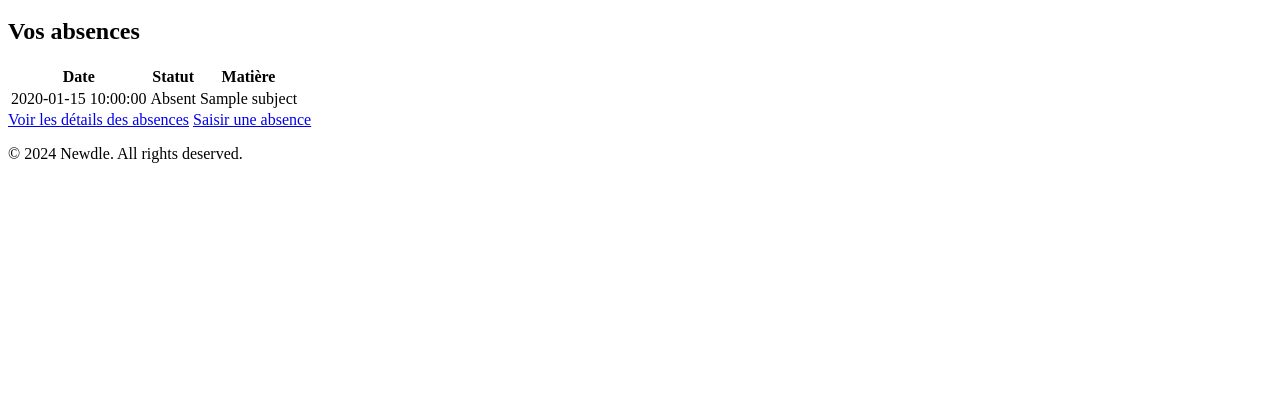
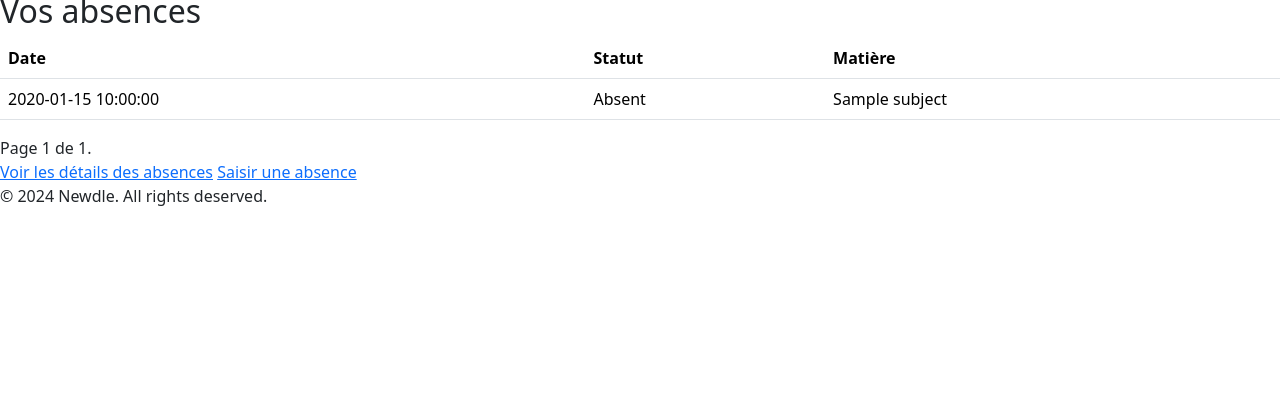
Before and after one commit to eco-trackers/newdle, a Django app: page /absence/ in a window 1280 px wide. Shown: the part 332-752 px from the top of the page. Run offline with Django 5.2, Linux system fonts and the light colour scheme; a user stored in the database is signed in; tables that the repository leaves empty hold one stand-in row (values such as "Sample post").

Commit message:
Correction de la presentation des absence

```diff
--- a/absence/forms.py
+++ b/absence/forms.py
@@ -7,7 +7,7 @@
         model = Absence
         fields = ['status']
         widgets = {
-            'status': forms.Select(choices=Absence.STATUS_CHOICES),
+            'status': forms.RadioSelect(choices=Absence.STATUS_CHOICES, attrs={'class': 'form-check'}),
         }
         labels = {
             'status': 'Statut',
--- a/absence/templates/absence.html
+++ b/absence/templates/absence.html
@@ -5,8 +5,7 @@
     <meta charset="UTF-8">
     <meta name="viewport" content="width=device-width, initial-scale=1.0">
     <title>Newdle connection</title>
-    <link rel="stylesheet" href="{% static 'css/style.css' %}">
-
+    <link href="https://cdn.jsdelivr.net/npm/bootstrap@5.3.3/dist/css/bootstrap.min.css" rel="stylesheet" integrity="sha384-QWTKZyjpPEjISv5WaRU9OFeRpok6YctnYmDr5pNlyT2bRjXh0JMhjY6hW+ALEwIH" crossorigin="anonymous">
 </head>
 
 
@@ -28,12 +27,12 @@
         <form method="post">
             {% csrf_token %}
             {{ form.as_p }}
-            <button type="submit">Soumettre</button>
+            <button type="submit" class="btn btn-primary">Envoyer</button>
         </form>
     {% elif mode == 'details' %}
         <h2>Vos absences</h2>
-        <table>
-            <thead>
+        <table class='table'>
+            <thead class='thead-dark'>
                 <tr>
                     <th>Date</th>
                     <th>Statut</th>
@@ -50,12 +49,30 @@
                 {% endfor %}
             </tbody>
         </table>
+
+        <div>
+            <span>
+                {% if absences.has_previous %}
+                    <a href="?page=1">&laquo; première</a>
+                    <a href="?page={{ absences.previous_page_number }}">précédente</a>
+                {% endif %}
+
+                <span>
+                    Page {{ absences.number }} de {{ absences.paginator.num_pages }}.
+                </span>
+
+                {% if absences.has_next %}
+                    <a href="?page={{ absences.next_page_number }}">suivante</a>
+                    <a href="?page={{ absences.paginator.num_pages }}">dernière &raquo;</a>
+                {% endif %}
+            </span>
+        </div>
     {% endif %}
     <a href="?details">Voir les détails des absences</a>
     <a href="?">Saisir une absence</a>
     <footer>
         <p>&copy; 2024 Newdle. All rights deserved.</p>
     </footer>
-
+    <script src="https://cdn.jsdelivr.net/npm/bootstrap@5.3.3/dist/js/bootstrap.bundle.min.js" integrity="sha384-YvpcrYf0tY3lHB60NNkmXc5s9fDVZLESaAA55NDzOxhy9GkcIdslK1eN7N6jIeHz" crossorigin="anonymous"></script>
 </body>
 </html>
--- a/absence/views.py
+++ b/absence/views.py
@@ -8,6 +8,7 @@
 from django.contrib.auth.decorators import login_required
 from django.utils.decorators import method_decorator
 from datetime import datetime
+from django.core.paginator import Paginator
 import pytz
 # Create your views here.
 
@@ -15,7 +16,10 @@
     @method_decorator(login_required)
     def get(self, request,id=None):
         if id is None or 'details' in request.GET:
-            absences = Absence.objects.filter(student=Profil.objects.get(user=request.user))
+            absences = Absence.objects.filter(student=Profil.objects.get(user=request.user)).order_by('-date')
+            paginator = Paginator(absences, 10)
+            page_number = request.GET.get('page')
+            absences = paginator.get_page(page_number)
             return render(request, 'absence.html', {'mode': 'details', 'absences': absences})
         else:
             form = AbsenceForm()
```
